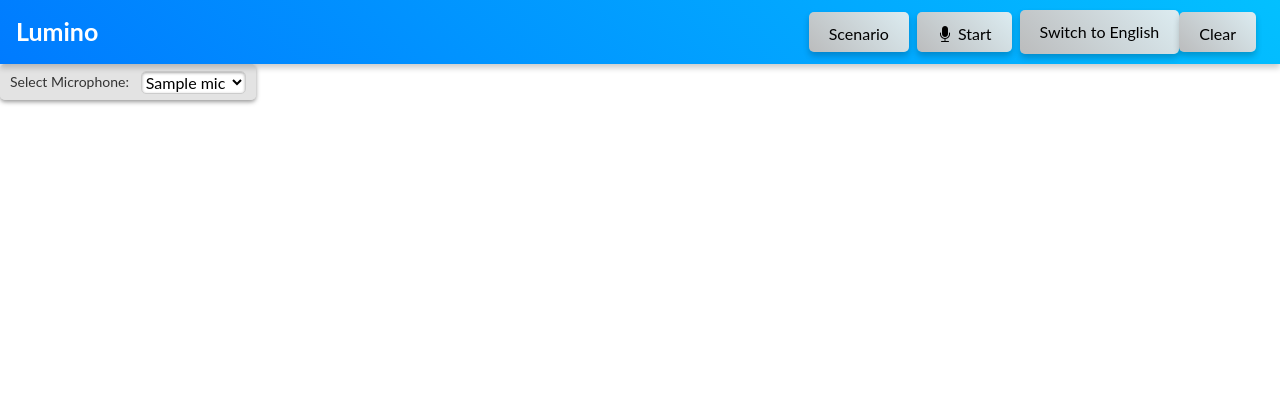
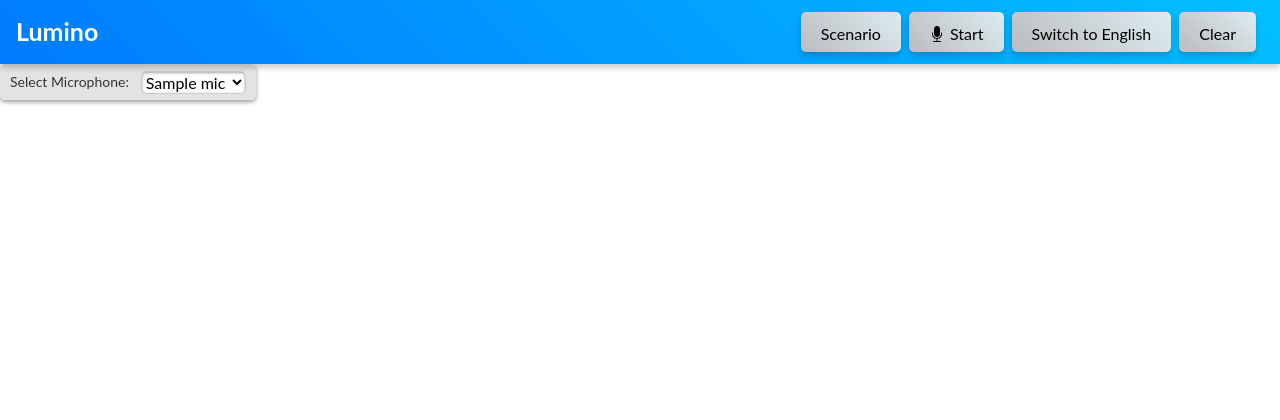
Before and after one commit to LGMOak/lumino, a Flask app: template web/templates/index.html in a window 1280 px wide. Shown: the top 420 px of the page. Run offline with Flask 3, Linux system fonts and the light colour scheme; the template is opened without the code that fills it: most values are stand-ins (such as "Sample title", 1, 10 or a date in 2020); some libraries are stand-ins or nearby versions.

Commit message:
Update style.css
Switch language button style change

```diff
--- a/web/static/css/style.css
+++ b/web/static/css/style.css
@@ -93,7 +93,7 @@ button {
     width: auto;
 }
 
-#scenario, #start, #clearConversation, #mic-btn, #switch {
+#scenario, #start, #clearConversation, #mic-btn, #switch-language {
     white-space: nowrap;
     text-align: center;
     overflow: hidden;
```
